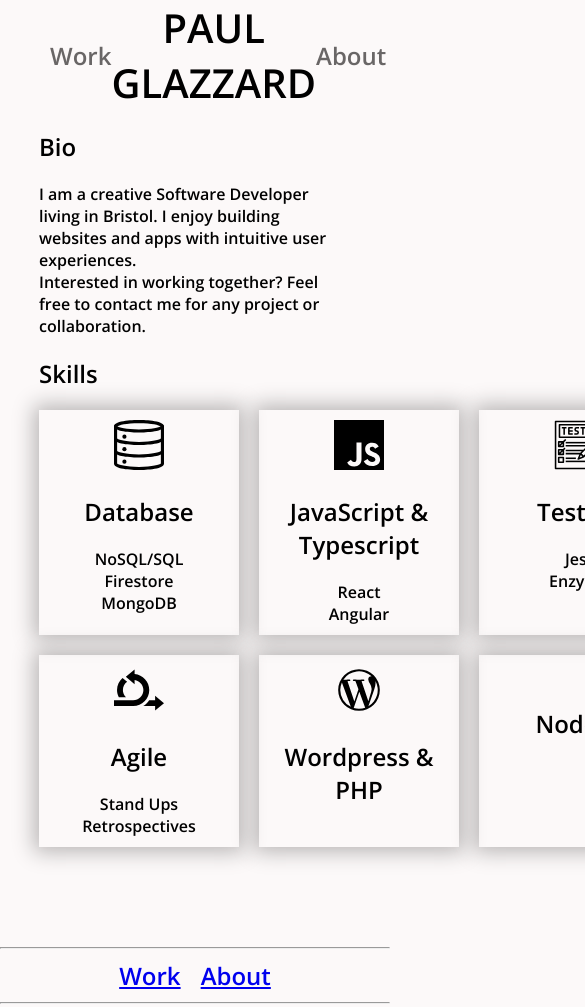
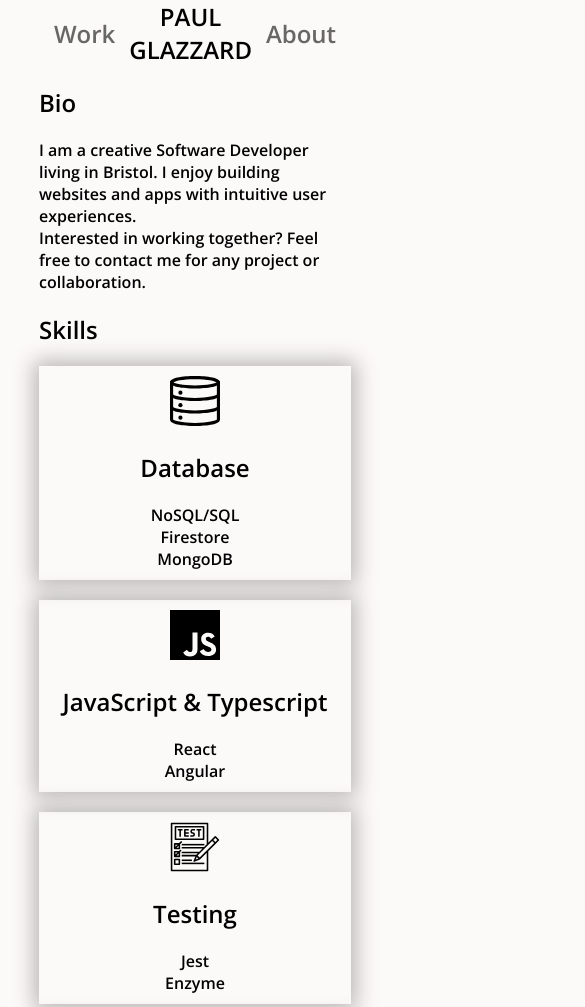
Before and after one commit to GlazzardP/paul-glazzard, a website: page public/about.html in a window 390 px wide. Shown: the top 1007 px of the page, 585 px wide, since content can reach past the window. Drawn offline with nearby package versions, Linux system fonts and the light colour scheme.

Commit message:
improved mobile design

```diff
--- a/public/about.scss
+++ b/public/about.scss
@@ -15,21 +15,28 @@ body {
   text-align: center;
   header {
     // border: solid red 2px;
-
+    max-width: 100vw;
+    width: 100vw;
     nav {
       display: flex;
-      justify-content: space-between;
+      justify-content: space-evenly;
       align-items: center;
       padding: 0 50px;
+      width: 100vw;
+      // border: solid red 2px;
 
       h1 {
         font-weight: 900;
-        font-size: 40px;
+        // border: solid red 2px;
+        margin: 0 10px;
       }
 
       a {
+        // border: solid red 2px;
         color: rgb(105, 102, 102);
+        max-width: 30%;
       }
+
       a:link {
         text-decoration: none;
       }
@@ -59,12 +66,16 @@ body {
   section {
     // border: solid blue 2px;
     display: grid;
-    grid-template-columns: auto auto auto;
+    grid-template-columns: auto;
     grid-gap: 20px;
+    width: 80vw;
+    // border: solid pink 2px;
 
     div {
+      // border: solid green 2px;
+
       margin: 0 auto;
-      width: 200px;
+      width: 100%;
       //   border: solid gray 2px;
       padding: 10px;
       box-shadow: rgb(184, 181, 181) 0 0 20px 5px;
@@ -128,15 +139,12 @@ footer {
     }
 
     section {
-      // border: solid red 2px;
-      // background-color: red;
       display: grid;
       grid-template-columns: auto auto auto;
 
       div {
         margin: 0 auto;
         width: 200px;
-        // border: solid red 2px;
 
         h2,
         p {
--- a/public/project.styles.scss
+++ b/public/project.styles.scss
@@ -10,19 +10,24 @@ body {
 
   text-align: center;
   header {
+    max-width: 100vw;
+    width: 100vw;
     nav {
       display: flex;
-      justify-content: space-between;
+      justify-content: space-evenly;
       align-items: center;
       padding: 0 50px;
+      width: 100vw;
 
       h1 {
         font-weight: 900;
-        font-size: 32px;
+        // font-size: 32px;
+        margin: 0 10px;
       }
 
       a {
         color: rgb(105, 102, 102);
+        max-width: 30%;
       }
       a:link {
         text-decoration: none;
@@ -35,6 +40,8 @@ body {
   }
 
   .project-page {
+    width: 80%;
+    margin: 0 auto;
     .project-heading {
       // border: solid red 2px;
       // border: solid red 1px;
--- a/public/styles.scss
+++ b/public/styles.scss
@@ -14,20 +14,30 @@ body {
   text-align: center;
   header {
     // border: solid red 2px;
+    max-width: 100vw;
+    width: 100vw;
 
     nav {
       display: flex;
-      justify-content: space-between;
+      justify-content: space-evenly;
       align-items: center;
       padding: 0 50px;
 
+      width: 100vw;
+
       h1 {
         font-weight: 900;
-        font-size: 40px;
+        // border: solid red 2px;
+        margin: 0 10px;
+
+        // font-size: 40px;
       }
 
       a {
+        // border: solid red 2px;
+
         color: rgb(105, 102, 102);
+        max-width: 30%;
       }
       a:link {
         text-decoration: none;
@@ -165,6 +175,10 @@ body {
         justify-content: space-between;
         align-items: center;
         padding: 0 50px;
+
+        h1 {
+          font-size: 40px;
+        }
       }
 
       h2:hover {
```
Also changed, not shown: public/about.css, public/project.styles.css, public/styles.css, 3 other files.
